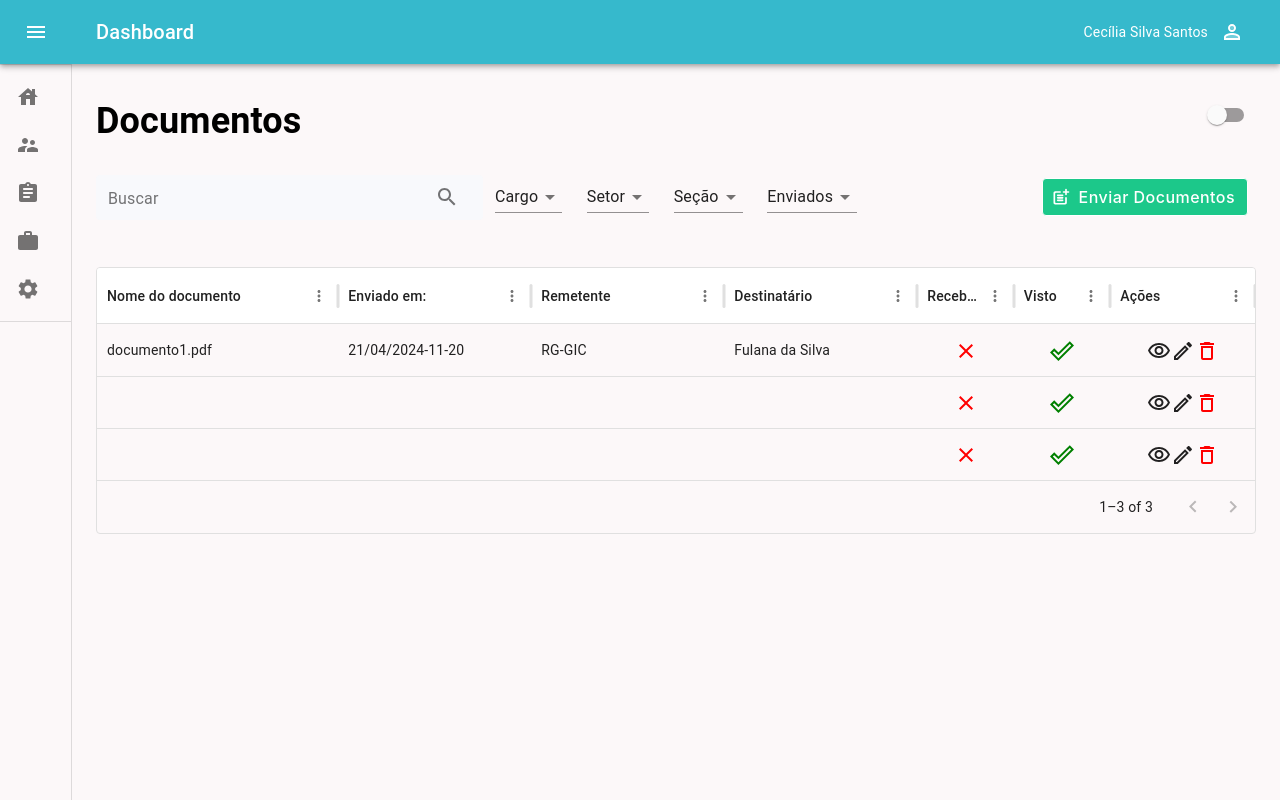
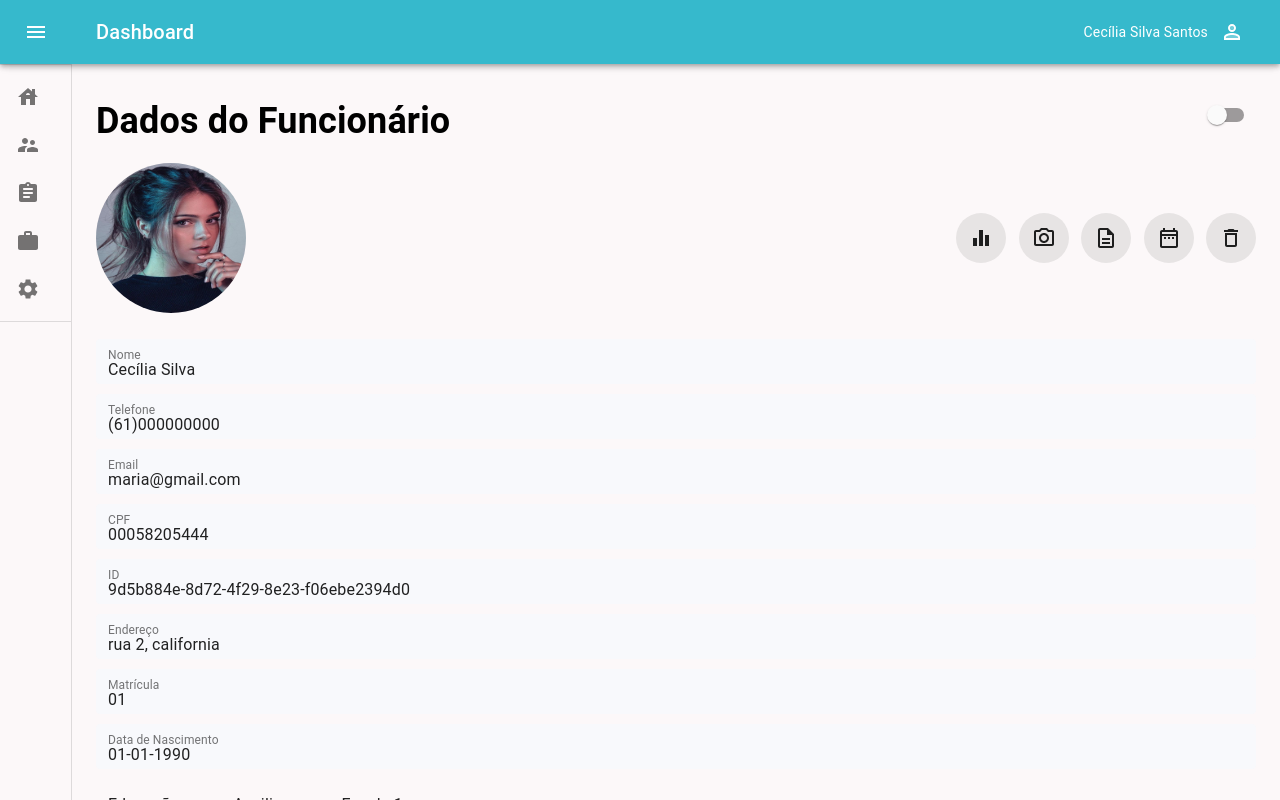
Before and after one commit to ketlen-Batista/gerenciador-front-end, a React (Vite) app: page / in a window 1280 px wide. Built offline with nearby package versions, Linux system fonts and the light colour scheme; the HTML template or start-up script is replaced by a standard one.

Commit message:
feat: adicionado tooltips aos icones, selects e cores nos ícones

```diff
--- a/src/components/SelectCustom/index.jsx
+++ b/src/components/SelectCustom/index.jsx
@@ -21,10 +21,8 @@ const SelectCustom = ({ options, defautSelected }) => {
 
   return (
     <S.Container>
-      <div>
+      {/* <div> */}
       <Select
-          labelId="demo-controlled-open-select-label"
-          id="demo-controlled-open-select"
         open={open}
         onClose={handleClose}
         onOpen={handleOpen}
@@ -37,7 +35,7 @@ const SelectCustom = ({ options, defautSelected }) => {
           </MenuItem>
         ))}
       </Select>
-      </div>
+      {/* </div> */}
     </S.Container>
   );
 };
--- a/src/components/SelectCustom/styles.js
+++ b/src/components/SelectCustom/styles.js
@@ -2,4 +2,6 @@ import styled from 'styled-components';
 
 export const Container = styled.div`
   /* padding-left: 100px; */
+  /* display: flex;
+  width: 100%; */
 `;
--- a/src/pages/Dashboard/index.tsx
+++ b/src/pages/Dashboard/index.tsx
@@ -25,7 +25,7 @@ function Dashboard({ isDark, handleThemeMode }) {
   };
 
   const [open, setOpen] = React.useState(false);
-  const [page, setPage] = React.useState(titlePages.documentos);
+  const [page, setPage] = React.useState(titlePages.dadosDoFuncionario);
 
   const handleDrawerOpen = () => {
     setOpen(true);
--- a/src/pages/DocumentsPage/components/TableDocuments/index.jsx
+++ b/src/pages/DocumentsPage/components/TableDocuments/index.jsx
@@ -6,6 +6,7 @@ import DeleteOutlinedIcon from '@material-ui/icons/DeleteOutlined';
 import DoneOutlineIcon from '@material-ui/icons/DoneOutline';
 import CloseIcon from '@material-ui/icons/Close';
 import { red } from '@material-ui/core/colors';
+import Tooltip from '@material-ui/core/Tooltip';
 // import TableDataGrid from '../../../../components/TableDataGrid';
 // import { DataGrid } from '@mui/x-data-grid';
 
@@ -147,15 +148,36 @@ function TableEmployees() {
             height: '100%',
           }}
         >
-          <VisibilityOutlinedIcon />
-          <CreateOutlinedIcon />
           <div
             style={{
               display: 'flex',
-              color: 'red',
+              color: 'var(--Primary)',
             }}
           >
-            <DeleteOutlinedIcon />
+            <Tooltip title="Ver" placement="top">
+              <VisibilityOutlinedIcon fontSize="medium" />
+            </Tooltip>
+          </div>
+          <div
+            style={{
+              display: 'flex',
+              color: 'var(--Success)',
+            }}
+          >
+            <Tooltip title="Editar" placement="top">
+              <CreateOutlinedIcon fontSize="medium" />
+            </Tooltip>
+          </div>
+
+          <div
+            style={{
+              display: 'flex',
+              color: 'var(--Danger)',
+            }}
+          >
+            <Tooltip title="Deletar" placement="top">
+              <DeleteOutlinedIcon fontSize="medium" />
+            </Tooltip>
           </div>
         </div>
       ),
--- a/src/pages/EmployeeData/index.jsx
+++ b/src/pages/EmployeeData/index.jsx
@@ -8,6 +8,64 @@ import DescriptionOutlinedIcon from '@material-ui/icons/DescriptionOutlined';
 import CameraAltOutlinedIcon from '@material-ui/icons/CameraAltOutlined';
 import EqualizerOutlinedIcon from '@material-ui/icons/EqualizerOutlined';
 import Tooltip from '@material-ui/core/Tooltip';
+import SelectCustom from '../../components/SelectCustom';
+
+const setores = [
+  {
+    name: 'Todos',
+    value: 'todos',
+  },
+  {
+    name: 'Saúde',
+    value: 'saude',
+  },
+  {
+    name: 'Educação',
+    value: 'educacao',
+  },
+  {
+    name: 'TJ',
+    value: 'tj',
+  },
+];
+
+const cargos = [
+  {
+    name: 'Gerente',
+    value: 'gerente',
+  },
+  {
+    name: 'Auxiliar',
+    value: 'auxiliar',
+  },
+  {
+    name: 'Encarregado',
+    value: 'encarregado',
+  },
+  {
+    name: 'Diretor',
+    value: 'diretor',
+  },
+];
+
+const seções = [
+  {
+    name: 'Escola 1',
+    value: 'escola1',
+  },
+  {
+    name: 'Escola 2',
+    value: 'escola2',
+  },
+  {
+    name: 'Escola 3',
+    value: 'escola3',
+  },
+  {
+    name: 'Escola 4',
+    value: 'escola4',
+  },
+];
 
 const data = {
   id: '9d5b884e-8d72-4f29-8e23-f06ebe2394d0',
@@ -18,9 +76,9 @@ const data = {
   address: 'rua 2, california',
   registration: '01',
   dateOfBirth: '01-01-1990',
-  office: 'Gerente',
-  sector: 'Educação',
-  section: 'Colégio Fátima Rodrigues',
+  office: 'auxiliar',
+  sector: 'educacao',
+  section: 'escola1',
   status: 'Ativa',
 };
 
@@ -152,33 +210,22 @@ function EmployeeData() {
         onChange={(event) => setData_de_nascimento(event.target.value)}
         mini
       />
-      {/* INPUT DO CARGO */}
-      <TextInput
-        name="office"
-        label="Cargo"
-        value={cargo}
-        placeholder="Cargo"
-        onChange={(event) => setCargo(event.target.value)}
-        mini
-      />
-      {/* INPUT DO SETOR */}
-      <TextInput
-        name="sector"
-        label="Setor"
-        value={setor}
-        placeholder="Setor"
-        onChange={(event) => setSetor(event.target.value)}
-        mini
-      />
-      {/* INPUT DO SEÇÃO */}
-      <TextInput
-        name="section"
-        label="Seção"
-        value={seção}
-        placeholder="Seção"
-        onChange={(event) => setSeção(event.target.value)}
-        mini
-      />
+
+      <div
+        style={{
+          display: 'flex',
+          flexDirection: 'row',
+          justifyContent: 'left',
+          gap: '30px',
+          marginLeft: '12px',
+          marginTop: '10px',
+        }}
+      >
+        <SelectCustom options={setores} defautSelected={setor} />
+        <SelectCustom options={cargos} defautSelected={cargo} />
+        <SelectCustom options={seções} defautSelected={seção} />
+      </div>
+
       <S.ContainerButton>
         <S.ButtonStyle
           //   variant="contained"
--- a/src/pages/Employees/components/TableEmployees/index.jsx
+++ b/src/pages/Employees/components/TableEmployees/index.jsx
@@ -5,7 +5,7 @@ import TableDataGrid from '/src/components/TableDataGrid';
 import VisibilityOutlinedIcon from '@material-ui/icons/VisibilityOutlined';
 import CreateOutlinedIcon from '@material-ui/icons/CreateOutlined';
 import DeleteOutlinedIcon from '@material-ui/icons/DeleteOutlined';
-
+import Tooltip from '@material-ui/core/Tooltip';
 function TableEmployees() {
   const rows = [
     {
@@ -89,6 +89,7 @@ function TableEmployees() {
       headerClassName: 'table-header',
       cellClassName: 'table-body',
     },
+
     {
       field: 'actions',
       headerName: 'Ações',
@@ -106,14 +107,41 @@ function TableEmployees() {
             height: '100%',
           }}
         >
-          <VisibilityOutlinedIcon />
-          <CreateOutlinedIcon />
-          <DeleteOutlinedIcon />
+          <div
+            style={{
+              display: 'flex',
+              color: 'var(--Primary)',
+            }}
+          >
+            <Tooltip title="Ver" placement="top">
+              <VisibilityOutlinedIcon fontSize="medium" />
+            </Tooltip>
+          </div>
+          <div
+            style={{
+              display: 'flex',
+              color: 'var(--Success)',
+            }}
+          >
+            <Tooltip title="Editar" placement="top">
+              <CreateOutlinedIcon fontSize="medium" />
+            </Tooltip>
+          </div>
+
+          <div
+            style={{
+              display: 'flex',
+              color: 'var(--Danger)',
+            }}
+          >
+            <Tooltip title="Deletar" placement="top">
+              <DeleteOutlinedIcon fontSize="medium" />
+            </Tooltip>
+          </div>
         </div>
       ),
     },
   ];
-
   return (
     <>
       <TableDataGrid columns={columns} rows={rows} />
--- a/src/pages/Employees/index.tsx
+++ b/src/pages/Employees/index.tsx
@@ -47,7 +47,7 @@ const cargos = [
   },
 ];
 
-const seção = [
+const seções = [
   {
     name: 'Escola 1',
     value: 'escola1',
@@ -114,7 +114,7 @@ function Employees() {
         <S.ContainerSelects>
           <SelectCustom options={setores} defautSelected={'todos'} />
           <SelectCustom options={cargos} defautSelected={'gerente'} />
-          <SelectCustom options={seção} defautSelected={'escola1'} />
+          <SelectCustom options={seções} defautSelected={'escola1'} />
         </S.ContainerSelects>
         <S.ContainerButton>
           <S.ButtonAdd
```
Lines whose indentation alone changed are shown as unchanged.
